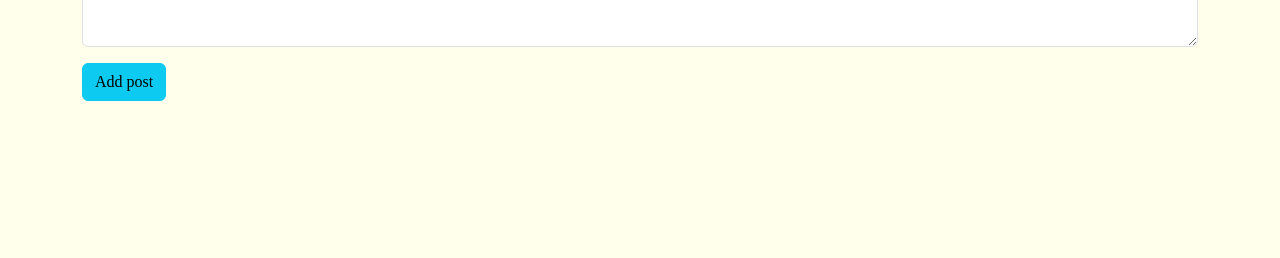
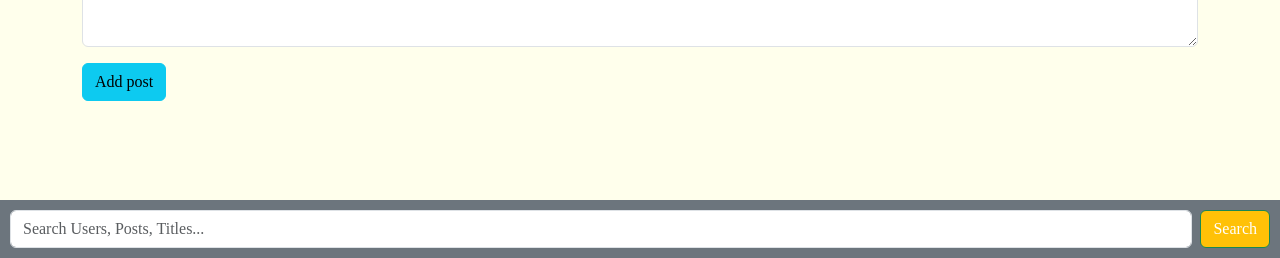
Before and after one commit to Amirkz80/Zimolog, a Django app: page /add_post/ in a window 1280 px wide. Shown: the part 542-800 px from the top of the page. Run offline with Django 3.2, Linux system fonts and the light colour scheme; the visitor is signed in with stand-in values (Sample User, id 1); some libraries are stand-ins or nearby versions.

Commit message:
adding footer

```diff
--- a/blogs/templates/blogs/base.html
+++ b/blogs/templates/blogs/base.html
@@ -36,6 +36,14 @@
 
     body{
       background-color: #FFFFEC;
+    }
+
+    footer{
+      background-color: #6c757d;
+      padding: 10px;
+      bottom: 0;
+      position: fixed;
+      width: 100%;
     }
 
   </style>
@@ -78,7 +86,7 @@
             </li>
             <li class="nav-item">
                 <a class="nav-link active mb-2" aria-current=page
-                href="">About</a>
+                href="{% url 'blogs:about' %}">About</a>
             </li>
             <li class="nav-item dropdown">
               <a class="nav-link dropdown-toggle active mb-2"
@@ -100,13 +108,7 @@
               </ul>
             </li>
           </ul>
-          <br></br>
-          <form class="d-flex" action="{% url 'blogs:search' %}" method="get">
-            <input class="form-control me-2" type="search"
-            placeholder="Search posts, titles..." aria-label="Search" name="search">
-            <button class="btn btn-outline-success bg-warning"
-            type="submit"><span class="text-white">Search</span></button>
-          </form>
+
           {% else %}
             <li class="nav-item">
               <a class="nav-link active mb-2" aria-current=page
@@ -118,7 +120,7 @@
             </li>
             <li class="nav-item mb-2">
                 <a class="nav-link active" aria-current=page
-                href="#">About</a>
+                href="{% url 'blogs:about' %}">About</a>
             </li>
           {% endif %}
         </div>
@@ -138,4 +140,15 @@
     </div>
   </main>
 
+
 </body>
+
+<br></br>
+  <footer class="text-center">
+    <form class="d-flex" action="{% url 'blogs:search' %}" method="get">
+      <input class="form-control me-2" type="search"
+      placeholder="Search Users, Posts, Titles..." aria-label="Search" name="search" required>
+      <button class="btn btn-outline-success bg-warning"
+      type="submit"><span class="text-white">Search</span></button>
+    </form>
+  </footer>
```
